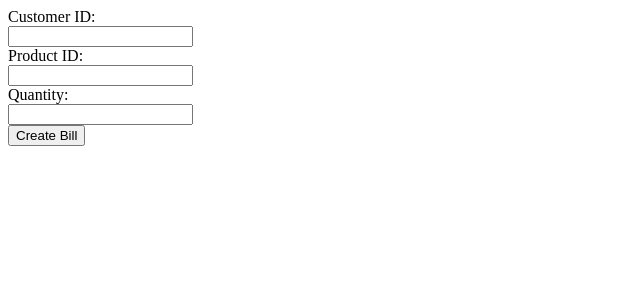
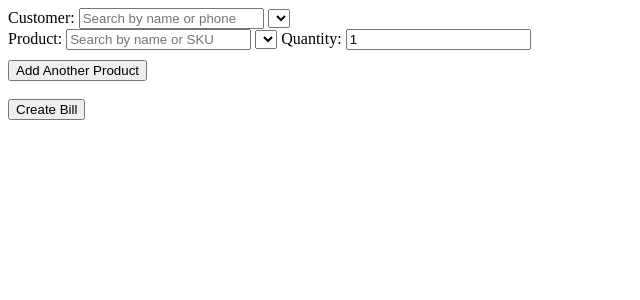
Before and after one commit to salmanparies28/ANALYTICS-X, a Flask app: page /create_bill in a window 1280 px wide. Shown: the top 300 px of the page, without its empty margins (0-640 px from the left). Run offline with Flask 3, Linux system fonts and the light colour scheme; lists and menus that the app fills with data are empty.

Commit message:
SALMAN LATEST

```diff
--- a/blueprints/billing.py
+++ b/blueprints/billing.py
@@ -1,4 +1,4 @@
-from flask import Blueprint, request, render_template, redirect, url_for
+from flask import Blueprint, request, render_template, redirect, url_for, jsonify
 from models import db, TransactionRecord, Product, Inventory, Customer
 from datetime import datetime
 
@@ -7,46 +7,53 @@ billing_bp = Blueprint('billing', __name__)
 @billing_bp.route('/create_bill', methods=['GET', 'POST'])
 def create_bill():
     if request.method == 'POST':
-        customer_id = request.form['customer_id']
-        product_id = request.form['product_id']
-        quantity = int(request.form['quantity'])  # Convert to integer
+        try:
+            customer_id = request.form['customer_id']
+            product_ids = request.form.getlist('product_id[]')
+            quantities = request.form.getlist('quantity[]')
+            date = datetime.now().date()
 
-        # Automatically set the current date
-        date = datetime.now().date()
+            total_price = 0
+            items = []
 
-        # Fetch the product and its inventory record
-        product = Product.query.get(product_id)
-        inventory = Inventory.query.filter_by(product_id=product_id).first()
+            for product_id, quantity in zip(product_ids, quantities):
+                quantity = int(quantity)
+                product = Product.query.get(product_id)
+                inventory = Inventory.query.filter_by(product_id=product_id).first()
 
-        if product is None or inventory is None:
-            return "Invalid product or inventory ID.", 400
+                if product is None or inventory is None:
+                    return "Invalid product or inventory ID.", 400
 
-        # Calculate total price
-        total_price = product.selling_price * quantity
+                if inventory.quantity < quantity:
+                    return f"Not enough inventory available for product ID: {product_id}", 400
 
-        # Check if there is enough inventory
-        if inventory.quantity < quantity:
-            return "Not enough inventory available.", 400
+                total_price += product.selling_price * quantity
+                inventory.quantity -= quantity
+                items.append((product_id, quantity, product.selling_price * quantity))
 
-        # Update the inventory quantity
-        inventory.quantity -= quantity
+            new_bill = TransactionRecord(
+                customer_id=customer_id,
+                date=date,
+                total_price=total_price
+            )
+            db.session.add(new_bill)
+            db.session.commit()
 
-        # Create the new bill
-        new_bill = TransactionRecord(
-            customer_id=customer_id,
-            product_id=product_id,
-            date=date,
-            quantity=quantity,
-            total_price=total_price
-        )
-        db.session.add(new_bill)
-        db.session.commit()
+            for product_id, quantity, item_total_price in items:
+                db.session.add(TransactionRecord(
+                    customer_id=customer_id,
+                    product_id=product_id,
+                    date=date,
+                    quantity=quantity,
+                    total_price=item_total_price
+                ))
 
-        return redirect(url_for('billing.view_bills'))
+            db.session.commit()
+            return redirect(url_for('billing.view_bills'))
+        except KeyError as e:
+            return f"Missing form field: {e}", 400
 
-    products = Product.query.all()
-    customers = Customer.query.all()
-    return render_template('create_bill.html', products=products, customers=customers)
+    return render_template('create_bill.html')
 
 @billing_bp.route('/view_bills')
 def view_bills():
@@ -55,3 +62,21 @@ def view_bills():
         Product.SKU
     ).join(Product, TransactionRecord.product_id == Product.id).all()
     return render_template('view_bills.html', bills=bills)
+
+@billing_bp.route('/api/customers')
+def api_customers():
+    query = request.args.get('q')
+    if query:
+        customers = Customer.query.filter((Customer.name.ilike(f'%{query}%')) | (Customer.phone.ilike(f'%{query}%'))).all()
+    else:
+        customers = Customer.query.all()
+    return jsonify(customers=[{"id": customer.id, "name": customer.name, "phone": customer.phone} for customer in customers])
+
+@billing_bp.route('/api/products')
+def api_products():
+    query = request.args.get('q')
+    if query:
+        products = Product.query.filter((Product.name.ilike(f'%{query}%')) | (Product.SKU.ilike(f'%{query}%'))).all()
+    else:
+        products = Product.query.all()
+    return jsonify(products=[{"id": product.id, "name": product.name, "SKU": product.SKU} for product in products])
--- a/templates/create_bill.html
+++ b/templates/create_bill.html
@@ -3,16 +3,82 @@
 <head>
   <meta charset="UTF-8">
   <title>Create Bill</title>
+  <script src="https://code.jquery.com/jquery-3.6.0.min.js"></script>
+  <style>
+    .product-row {
+      margin-bottom: 10px;
+    }
+  </style>
 </head>
 <body>
-  <form action="/create_bill" method="post">
-    <label for="customer_id">Customer ID:</label><br>
-    <input type="text" id="customer_id" name="customer_id"><br>
-    <label for="product_id">Product ID:</label><br>
-    <input type="text" id="product_id" name="product_id"><br>
-    <label for="quantity">Quantity:</label><br>
-    <input type="text" id="quantity" name="quantity"><br>
+  <form id="create-bill-form" action="/create_bill" method="post">
+    <div>
+      <label for="customer_search">Customer:</label>
+      <input type="text" id="customer_search" placeholder="Search by name or phone">
+      <select id="customer_id" name="customer_id">
+        <!-- Customer options will be loaded here -->
+      </select>
+    </div>
+    <div id="products-container">
+      <div class="product-row" id="product-row-0">
+        <label for="product_search_0">Product:</label>
+        <input type="text" id="product_search_0" class="product_search" placeholder="Search by name or SKU">
+        <select id="product_id_0" name="product_id[]">
+          <!-- Product options will be loaded here -->
+        </select>
+        <label for="quantity_0">Quantity:</label>
+        <input type="number" id="quantity_0" name="quantity[]" value="1" min="1">
+      </div>
+    </div>
+    <button type="button" id="add-product">Add Another Product</button><br><br>
     <input type="submit" value="Create Bill">
   </form>
+
+  <script>
+    let productIndex = 1;
+
+    $(document).ready(function() {
+      $('#customer_search').on('input', function() {
+        searchCustomers($(this).val());
+      });
+
+      $(document).on('input', '.product_search', function() {
+        let index = $(this).attr('id').split('_')[2];
+        searchProducts($(this).val(), index);
+      });
+
+      $('#add-product').click(function() {
+        addProductRow();
+      });
+    });
+
+    function searchCustomers(query) {
+      $.get('/api/customers', {q: query}, function(data) {
+        let options = data.customers.map(customer => `<option value="${customer.id}">${customer.name} - ${customer.phone}</option>`);
+        $('#customer_id').html(options.join(''));
+      });
+    }
+
+    function searchProducts(query, index) {
+      $.get('/api/products', {q: query}, function(data) {
+        let options = data.products.map(product => `<option value="${product.id}">${product.name} - ${product.SKU}</option>`);
+        $(`#product_id_${index}`).html(options.join(''));
+      });
+    }
+
+    function addProductRow() {
+      let productRow = `<div class="product-row" id="product-row-${productIndex}">
+        <label for="product_search_${productIndex}">Product:</label>
+        <input type="text" id="product_search_${productIndex}" class="product_search" placeholder="Search by name or SKU">
+        <select id="product_id_${productIndex}" name="product_id[]">
+          <!-- Product options will be loaded here -->
+        </select>
+        <label for="quantity_${productIndex}">Quantity:</label>
+        <input type="number" id="quantity_${productIndex}" name="quantity[]" value="1" min="1">
+      </div>`;
+      $('#products-container').append(productRow);
+      productIndex++;
+    }
+  </script>
 </body>
 </html>
```
Also changed, not shown: templates/home.html (+46 -34 lines), instance/analytics_x.db, 1 other file.
